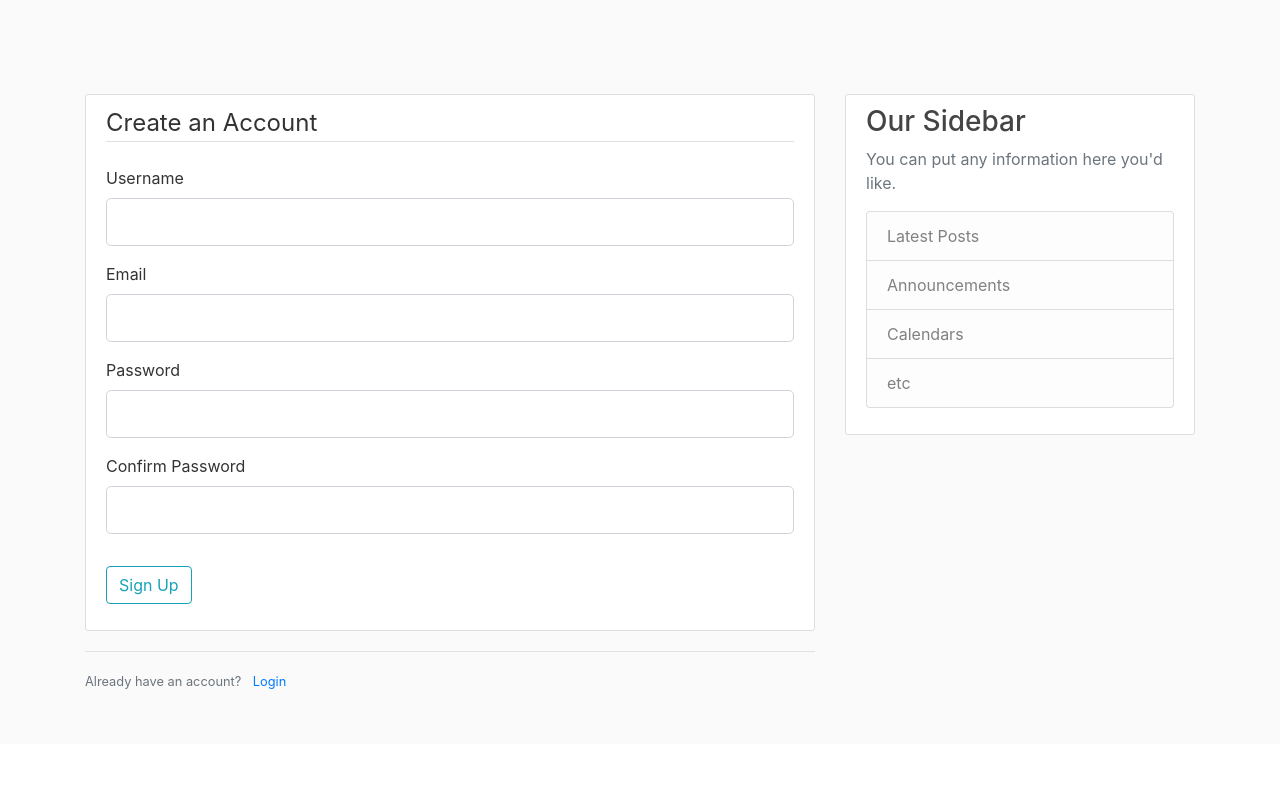
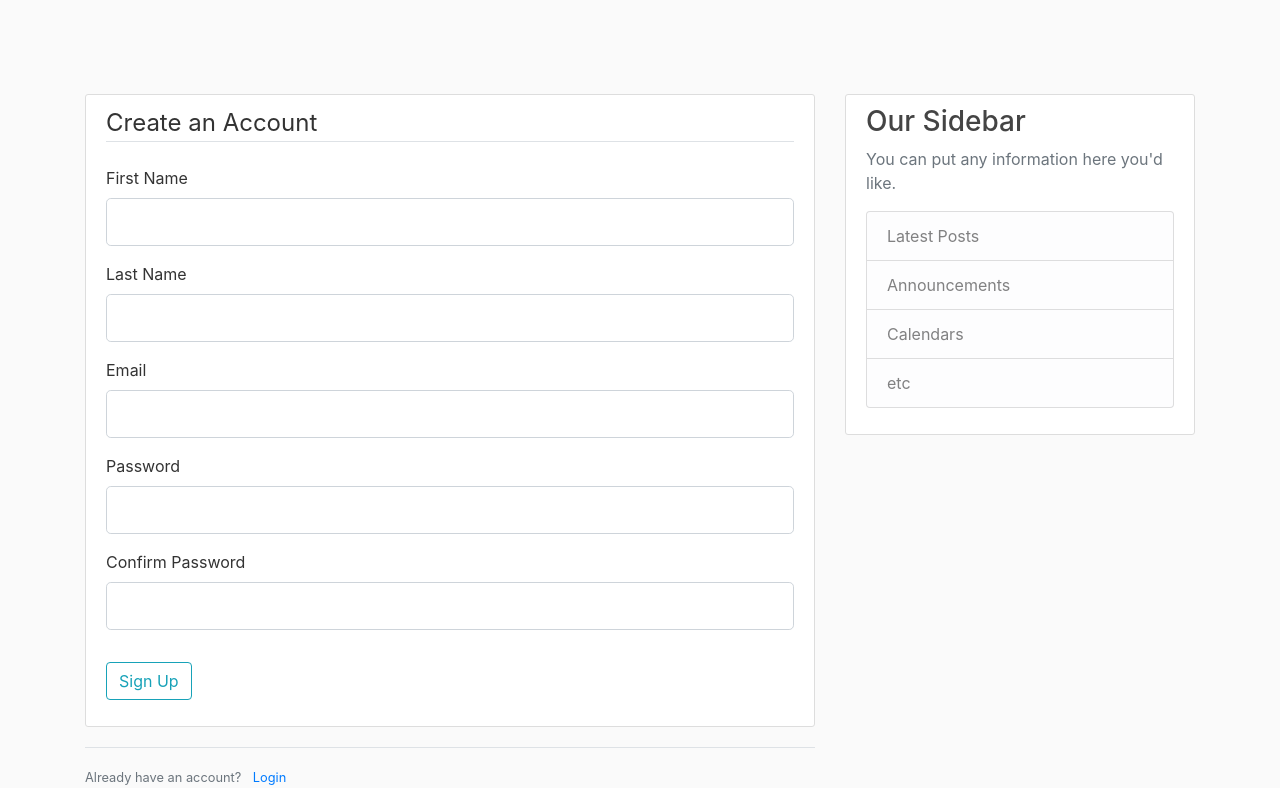
Before and after one commit to lwehrli32/workout_tracker, a Flask app: page /register in a window 1280 px wide. Shown: the part 56-844 px from the top of the page. Before the commit the page ends 745 px from the top, so only its background shows below. Run offline with Flask 2, Linux system fonts and the light colour scheme; some libraries are stand-ins or nearby versions.

Commit message:
Removed username

```diff
--- a/app/__init__.py
+++ b/app/__init__.py
@@ -25,7 +25,5 @@ login_manager = LoginManager(app)
 login_manager.login_view = 'login'
 login_manager.login_message_category = 'info'
 
-from app.routes import page_not_found
-app.register_error_handler(404, page_not_found)
 
 from app import routes
--- a/app/forms.py
+++ b/app/forms.py
@@ -9,8 +9,9 @@ from app.workout.manager import Workout_Manager
 # fields for registration form
 class RegistrationForm(FlaskForm):
 
-	# username field
-	username = StringField('Username', validators=[DataRequired(), Length(min=2, max=20)])
+	first_name = StringField("First Name", validators=[DataRequired()])
+
+	last_name = StringField('Last Name', validators=[DataRequired()])
 
 	# email field
 	email = StringField('Email', validators=[DataRequired(), Email()])
@@ -25,14 +26,14 @@ class RegistrationForm(FlaskForm):
 	submit = SubmitField('Sign Up')
 
 	# validates the username. Makes sure the username doesn't exist
-	def validate_username(self, username):
+	def validate_email(self, email):
 
 		# gets the first user from the database with the specified username
-		user = User.query.filter_by(username=username.data).first()
+		user = User.query.filter_by(email=email.data).first()
 
 		# if the user doesn't exist, throw error
 		if user:
-			raise ValidationError('This username taken. Please choose a different one.')
+			raise ValidationError('There is already an account associated with this email.')
 
 	# validates the email. Makes sure the email doesn't exist
 	def validate_email(self, email):
--- a/app/routes.py
+++ b/app/routes.py
@@ -11,12 +11,6 @@ from app.constants.workout_en import txt
 '''
     Takes care of all the routes and pages in the website
 '''
-
-
-@app.errorhandler(404)
-def page_not_found(e):
-    # note that we set the 404 status explicitly
-    return render_template('404_not_found.html'), 404
 
 
 # code for logic on home page
@@ -51,7 +45,7 @@ def register():
         hashed_password = bcrypt.generate_password_hash(form.password.data).decode('utf-8')
 
         # creates new user
-        user = User(username=form.username.data, email=form.email.data, password=hashed_password)
+        user = User(first_name=form.first_name.data, last_name=form.last_name.data, email=form.email.data, password=hashed_password)
 
         # add user to database
         db.session.add(user)
--- a/app/templates/account.html
+++ b/app/templates/account.html
@@ -4,8 +4,7 @@
 	  <div class="media">
 	    <img class="rounded-circle account-img" src="{{ image_file }}">
 	    <div class="media-body">
-	      <h2 class="account-heading">{{ current_user.username }}</h2>
-	      <p class="text-secondary">{{ current_user.email }}</p>
+	      <h2 class="account-heading">{{ current_user.email }}</h2>
 	    </div>
 	  </div>
 	  <form method="POST" action="">
--- a/app/templates/register.html
+++ b/app/templates/register.html
@@ -5,22 +5,41 @@
 			{{ form.hidden_tag() }}
 			<fieldset class="form-group">
 				<legend class="border-bottom mb-4">Create an Account</legend>
+
 				<div class="form-group">
-					{{ form.username.label(class="form-control-label") }}
+					{{ form.first_name.label(class="form-control-label") }}
 
-					{% if form.username.errors %}
-						{{ form.username(class="form-control form-control-lg is-invalid") }}
+					{% if form.first_name.errors %}
+						{{ form.first_name(class="form-control form-control-lg is-invalid") }}
 						<div class="invalid-feedback">
-							{% for error in form.username.errors %}
+							{% for error in form.first_name.errors %}
 								<span>
 									{{ error }}
 								</span>
 							{% endfor %}
 						</div>
 					{% else %}
-						{{ form.username(class="form-control form-control-lg") }}
+						{{ form.first_name(class="form-control form-control-lg") }}
 					{% endif %}
 				</div>
+
+				<div class="form-group">
+					{{ form.last_name.label(class="form-control-label") }}
+
+					{% if form.last_name.errors %}
+						{{ form.last_name(class="form-control form-control-lg is-invalid") }}
+						<div class="invalid-feedback">
+							{% for error in form.last_name.errors %}
+								<span>
+									{{ error }}
+								</span>
+							{% endfor %}
+						</div>
+					{% else %}
+						{{ form.last_name(class="form-control form-control-lg") }}
+					{% endif %}
+				</div>
+
 				<div class="form-group">
 					{{ form.email.label(class="form-control-label") }}
 
```
Also changed, not shown: app/models.py (+4 -3 lines), app/site.db, main.py (line endings or trailing spaces).
